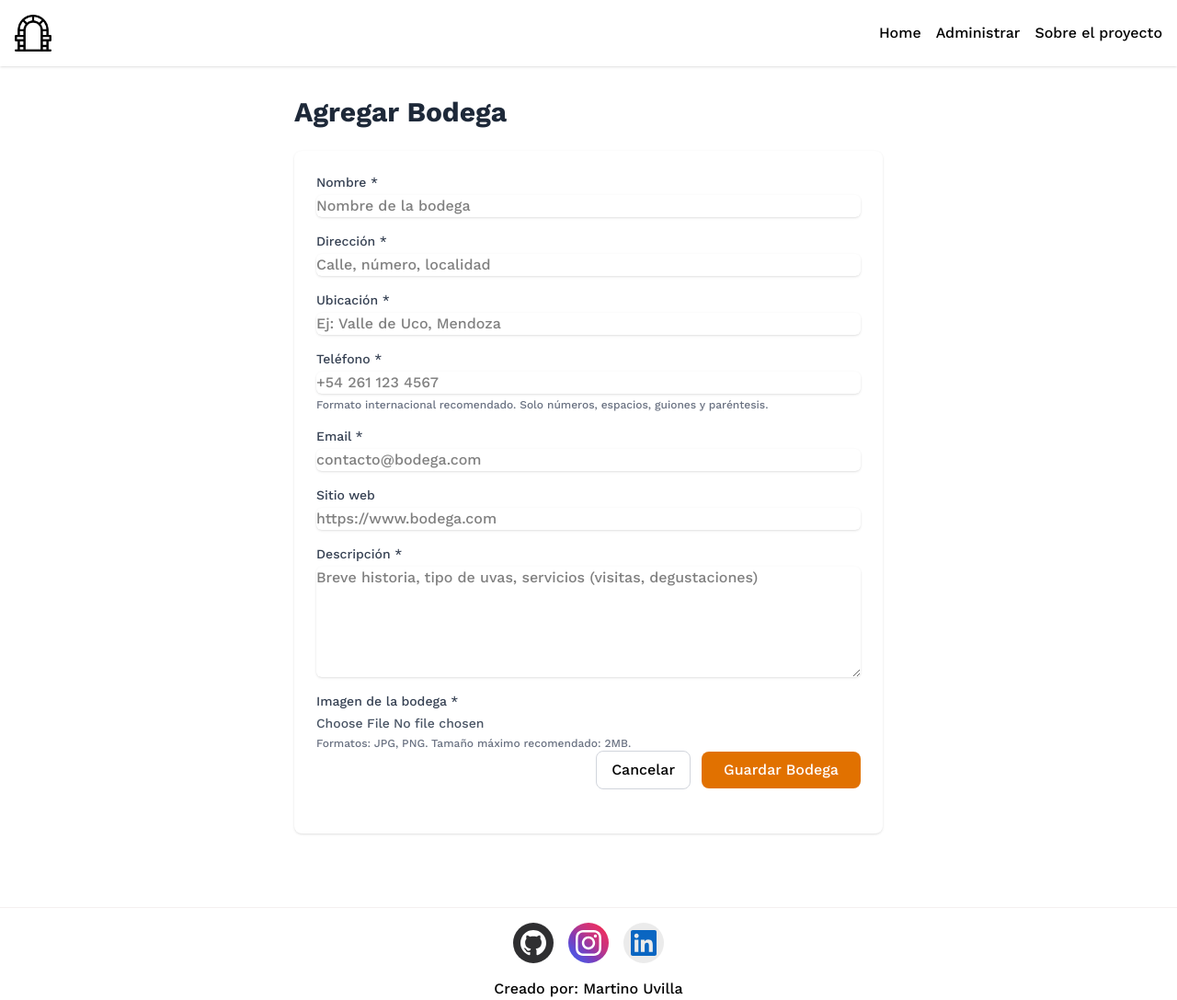
After one commit to martinoum/final_programacion, a Django app: page /bodega/agregar in a window 1280 px wide. The commit adds this page. Shown: the whole page at 92% size. Run offline with Django 5.2, Linux system fonts and the light colour scheme.

Commit message:
Formulario GUARDAR, ELIMINAR , MOSTRAR OKAY Editar ERROR

```diff
--- /dev/null
+++ b/bodegaApp/forms.py
@@ -0,0 +1,12 @@
+from django import forms
+from .models import Bodega, Vino
+
+class BodegaForm(forms.ModelForm):
+    class Meta:
+        model = Bodega
+        fields = '__all__'
+
+class VinoForm(forms.ModelForm):
+    class Meta:
+        model = Vino
+        fields = '__all__'
--- /dev/null
+++ b/bodegaApp/templates/agregar_bodega.html
@@ -0,0 +1,12 @@
+{% extends 'base.html' %}
+
+{% block title %} Editar Bodega {% endblock %}
+
+{% block content %}
+
+<div class="container max-w-2xl px-4 py-8 mx-auto">
+    <h1 class="mb-6 text-3xl font-bold text-gray-800">Agregar Bodega</h1>
+    {% include "bodega_form.html" %}
+</div>
+
+{% endblock %}
--- a/bodegaApp/templates/bodega_form.html
+++ b/bodegaApp/templates/bodega_form.html
@@ -1,85 +1,178 @@
-{% extends "base.html" %}
+<form
+  class="max-w-3xl p-6 mx-auto bg-white rounded-lg shadow"
+  action=""
+  method="post"
+  enctype="multipart/form-data"
+  novalidate
+>
 
-{% block title%}  {% endblock %}
+{% csrf_token %}
 
-{% block content %}
-<form id="form-add-bodega" class="max-w-3xl p-6 mx-auto bg-white rounded-lg shadow" action="#" method="post" enctype="multipart/form-data" novalidate>
   <!-- Nombre -->
   <div class="mb-4">
-    <label for="nombre" class="block text-sm font-medium text-gray-700">Nombre *</label>
-    <input id="nombre" name="nombre" type="text" maxlength="200" required
+    <label for="nombre" class="block text-sm font-medium text-gray-700"
+      >Nombre *</label
+    >
+    <input
+      name="nombre"
+      type="text"
+      maxlength="200"
+      required
       class="block w-full mt-1 border-gray-300 rounded-md shadow-sm focus:ring-amber-500 focus:border-amber-500"
-           placeholder="Nombre de la bodega" />
+      placeholder="Nombre de la bodega"
+      value = "{{ formulario.nombre.value | default:''}}"
+    />
   </div>
 
   <!-- Dirección -->
   <div class="mb-4">
-    <label for="direccion" class="block text-sm font-medium text-gray-700">Dirección *</label>
-    <input id="direccion" name="direccion" type="text" maxlength="300" required
+    <label for="direccion" class="block text-sm font-medium text-gray-700"
+      >Dirección *</label
+    >
+    <input
+      name="direccion"
+      type="text"
+      maxlength="300"
+      required
       class="block w-full mt-1 border-gray-300 rounded-md shadow-sm focus:ring-amber-500 focus:border-amber-500"
-           placeholder="Calle, número, localidad" />
+      placeholder="Calle, número, localidad"
+      value = "{{ formulario.direccion.value | default:''}}"
+    />
   </div>
 
   <!-- Ubicación (campo corto) -->
   <div class="mb-4">
-    <label for="ubicacion" class="block text-sm font-medium text-gray-700">Ubicación *</label>
-    <input id="ubicacion" name="ubicacion" type="text" maxlength="200" required
+    <label for="ubicacion" class="block text-sm font-medium text-gray-700"
+      >Ubicación *</label
+    >
+    <input
+      name="ubicacion"
+      type="text"
+      maxlength="200"
+      required
       class="block w-full mt-1 border-gray-300 rounded-md shadow-sm focus:ring-amber-500 focus:border-amber-500"
-           placeholder="Ej: Valle de Uco, Mendoza" />
+      placeholder="Ej: Valle de Uco, Mendoza"
+      value = "{{ formulario.ubicacion.value | default:''}}"
+
+    />
   </div>
 
   <!-- Teléfono -->
   <div class="mb-4">
-    <label for="telefono" class="block text-sm font-medium text-gray-700">Teléfono *</label>
-    <input id="telefono" name="telefono" type="tel" maxlength="20" required
+    <label for="telefono" class="block text-sm font-medium text-gray-700"
+      >Teléfono *</label
+    >
+    <input
+      name="telefono"
+      type="tel"
+      maxlength="20"
+      required
       pattern="^\+?[0-9\s\-()]{6,20}$"
       class="block w-full mt-1 border-gray-300 rounded-md shadow-sm focus:ring-amber-500 focus:border-amber-500"
-           placeholder="+54 261 123 4567" />
-    <p class="mt-1 text-xs text-gray-500">Formato internacional recomendado. Solo números, espacios, guiones y paréntesis.</p>
+      placeholder="+54 261 123 4567"
+      value = "{{ formulario.telefono.value | default:''}}"
+    />
+    <p class="mt-1 text-xs text-gray-500">
+      Formato internacional recomendado. Solo números, espacios, guiones y
+      paréntesis.
+    </p>
   </div>
 
   <!-- Email -->
   <div class="mb-4">
-    <label for="email" class="block text-sm font-medium text-gray-700">Email *</label>
-    <input id="email" name="email" type="email" required
+    <label for="email" class="block text-sm font-medium text-gray-700"
+      >Email *</label
+    >
+    <input
+      name="email"
+      type="email"
+      required
       class="block w-full mt-1 border-gray-300 rounded-md shadow-sm focus:ring-amber-500 focus:border-amber-500"
-           placeholder="contacto@bodega.com" />
+      placeholder="contacto@bodega.com"
+      value = "{{ formulario.email.value | default:''}}"
+    />
   </div>
 
   <!-- Sitio web (opcional) -->
   <div class="mb-4">
-    <label for="sitio" class="block text-sm font-medium text-gray-700">Sitio web</label>
-    <input id="sitio" name="sitio" type="url" placeholder="https://www.bodega.com"
-           class="block w-full mt-1 border-gray-300 rounded-md shadow-sm focus:ring-amber-500 focus:border-amber-500" />
+    <label for="sitio" class="block text-sm font-medium text-gray-700"
+      >Sitio web</label
+    >
+    <input
+      name="sitio"
+      type="url"
+      placeholder="https://www.bodega.com"
+      class="block w-full mt-1 border-gray-300 rounded-md shadow-sm focus:ring-amber-500 focus:border-amber-500"
+      value = "{{ formulario.sitio.value | default:''}}"
+    />
   </div>
 
   <!-- Descripción -->
   <div class="mb-4">
-    <label for="descripcion" class="block text-sm font-medium text-gray-700">Descripción *</label>
-    <textarea id="descripcion" name="descripcion" rows="5" required maxlength="2000"
+    <label for="descripcion" class="block text-sm font-medium text-gray-700"
+      >Descripción *</label
+    >
+    <textarea
+      id="descripcion"
+      name="descripcion"
+      rows="5"
+      required
+      maxlength="2000"
       class="block w-full mt-1 border-gray-300 rounded-md shadow-sm focus:ring-amber-500 focus:border-amber-500"
-              placeholder="Breve historia, tipo de uvas, servicios (visitas, degustaciones)"></textarea>
+      placeholder="Breve historia, tipo de uvas, servicios (visitas, degustaciones)"
+      value = "{{ formulario.descripcion.value | default:''}}"
+    ></textarea>
   </div>
 
   <!-- Imagen -->
   <div class="mb-6">
-    <label for="imagen" class="block text-sm font-medium text-gray-700">Imagen de la bodega *</label>
-    <input id="imagen" name="imagen" type="file" accept="image/*" required
-           class="block w-full mt-1 text-sm text-gray-600" />
-    <p class="mt-1 text-xs text-gray-500">Formatos: JPG, PNG. Tamaño máximo recomendado: 2MB.</p>
+    <label for="imagen" class="block text-sm font-medium text-gray-700"
+      >Imagen de la bodega *</label
+    >
+    <input
+      id="imagen"
+      name="imagen"
+      type="file"
+      accept="image/*"
+      required
+      class="block w-full mt-1 text-sm text-gray-600"
+      value = "{{ formulario.imagen.value | default:''}}"
+    />
+    <p class="mt-1 text-xs text-gray-500">
+      Formatos: JPG, PNG. Tamaño máximo recomendado: 2MB.
+    </p>
+
+
+    {% if formulario.imagen.value %}
 
     <!-- Preview -->
     <div id="preview-container" class="hidden mt-4">
       <p class="mb-2 text-sm text-gray-600">Vista previa:</p>
-      <img id="preview-img" src="#" alt="Vista previa imagen" class="object-cover w-full h-48 rounded-md shadow" />
+        <img
+          src=" {{ formulario.imagen.url.value }}"
+          alt="Vista previa imagen"
+          class="object-cover w-full h-48 rounded-md shadow"
+        />
       </div>
     </div>
 
+    {% endif %}
+
+
   <!-- Acciones -->
   <div class="flex items-center justify-end gap-3">
-    <button type="reset" class="px-4 py-2 border border-gray-300 rounded-lg hover:bg-gray-50">Limpiar</button>
-    <button type="submit" class="px-6 py-2 text-white rounded-lg bg-amber-600 hover:bg-amber-700">Guardar Bodega</button>
+    <button
+      onclick="history.back()"
+      type="button"
+      class="px-4 py-2 border border-gray-300 rounded-lg hover:bg-gray-50"
+    >
+      Cancelar
+    </button>
+    <button
+      type="submit"
+      class="px-6 py-2 text-white rounded-lg bg-amber-600 hover:bg-amber-700"
+    >
+      Guardar Bodega
+    </button>
   </div>
 </form>
-
-{% endblock %}
--- a/bodegaApp/views.py
+++ b/bodegaApp/views.py
@@ -1,5 +1,7 @@
-from django.shortcuts import render
+from django.shortcuts import render, redirect
 from .models import Bodega, Vino
+from .forms import BodegaForm, VinoForm
+
 # Create your views here.
 def inicio(request):
     return render(request, 'home.html')
@@ -8,14 +10,69 @@ def bodegas_lista(request):
     bodegas = Bodega.objects.all() #Traemos todas las bodegas de la base de datos
     return render(request, 'bodegas.html', {'bodegas': bodegas})
 
-def vinos_lista(request):
-    vinos = Vino.objects.all() #Traemos todos los vinos de la base de datos
-    return render(request, 'vinos.html', {'vinos': vinos})
+def editar_bodega(request,id):
+    bodega_Editada = Bodega.objects.get(id=id)
+    # formulario aca
+    formulario = BodegaForm(
+        request.POST or None, # Datos del formulario enviado (si existe)
+        request.FILES or None, # Archivos subidos como imagenes (si existe)
+        instance=bodega_Editada) # Registro existente a editar (si se pasa)
+    if formulario.is_valid() and request.POST:
+        formulario.save()
+        return redirect('administrar')
+    return render(request, 'editar_bodega.html', {'formulario':formulario})
+
+def agregar_bodega(request):
+    formulario = BodegaForm(
+        request.POST or None, # Datos del formulario enviado (si existe)
+        request.FILES or None, # Archivos subidos como imagenes (si existe)
+        )
+    if formulario.is_valid() and request.POST:
+        formulario.save()
+        return redirect('administrar')
+    return render(request,'agregar_bodega.html', {'formulario':formulario})
+
+def eliminar_bodega(request,id):
+    bodega_eliminada = Bodega.objects.get(id=id)
+    bodega_eliminada.delete()
+    return redirect('administrar')
 
 def bodega_detalle(request,id):
     bodega_por_id = Bodega.objects.get(id=id) #Traemos la bodega con el id recibido
     print(bodega_por_id)
     return render(request, 'bodega_Detalle.html', {'bodega': bodega_por_id})
+
+
+def vinos_lista(request):
+    vinos = Vino.objects.all() #Traemos todos los vinos de la base de datos
+    return render(request, 'vinos.html', {'vinos': vinos})
+
+def editar_vino(request,id):
+    vino_Editado = Vino.objects.get(id=id)
+    # formulario aca
+    formulario = VinoForm(
+        request.POST or None, # Datos del formulario enviado (si existe)
+        request.FILES or None, # Archivos subidos como imagenes (si existe)
+        instance=vino_Editado) # Registro existente a editar (si se pasa)
+    if formulario.is_valid() and request.POST:
+        formulario.save()
+        return redirect('administrar')
+    return render(request, 'editar_vino.html', {'formulario':formulario})
+
+def agregar_vino(request):
+    formulario = VinoForm(
+        request.POST or None, # Datos del formulario enviado (si existe)
+        request.FILES or None, # Archivos subidos como imagenes (si existe)
+        )
+    if formulario.is_valid() and request.POST:
+        formulario.save()
+        return redirect('administrar')
+    return render(request,'agregar_vino.html', {'formulario':formulario})
+
+def eliminar_vino(request,id):
+    vino_eliminado = Vino.objects.get(id=id)
+    vino_eliminado.delete()
+    return redirect('administrar')
 
 def vino_detalle(request,id):
     vino_por_id = Vino.objects.get(id=id) #Traemos el vino con el id recibido
@@ -33,5 +90,7 @@ def formulario_bodega(request):
 def formulario_vino(request):
     return render(request, 'vino_form.html')
 
+
+
 def about(request):
     return render(request, 'about.html')
--- a/proyecto/urls.py
+++ b/proyecto/urls.py
@@ -16,7 +16,7 @@ Including another URLconf
 """
 from django.contrib import admin
 from django.urls import path
-from bodegaApp.views import about, formulario_vino, inicio, bodegas_lista, vinos_lista, bodega_detalle, vino_detalle, administrar, formulario_bodega
+from bodegaApp.views import about, formulario_vino, inicio, bodegas_lista, vinos_lista, bodega_detalle, vino_detalle, administrar, formulario_bodega,editar_bodega,agregar_bodega,eliminar_bodega,editar_vino,agregar_vino,eliminar_vino
 
 from django.conf import settings #PENDIENTE notion
 from django.contrib.staticfiles.urls import static #PENDIENTE notion
@@ -24,10 +24,17 @@ from django.contrib.staticfiles.urls import static #PENDIENTE notion
 urlpatterns = [
     path('admin/', admin.site.urls),
     path('', inicio, name='inicio'),
+
+    # Bodegas
     path('bodegas_lista/', bodegas_lista, name='bodegas_lista'),
+    path('bodega/agregar', agregar_bodega,name="agregar_bodega"),
+    path('bodega/editar/<int:id>', editar_bodega,name="editar_bodega"),
+    path('bodega/eliminar/<int:id>', eliminar_bodega,name="eliminar_bodega"),
+    path('bodega/detalle/<int:id>/', bodega_detalle, name='bodega_detalle'),
+    # Vinos
     path('vinos_lista/', vinos_lista, name='vinos_lista'),
-    path('bodega/detalle/<int:id>/', bodega_detalle, name='bodega_detalle'),
     path('vino/detalle/<int:id>/', vino_detalle, name='vino_detalle'),
+    # Otras
     path('administrar/', administrar, name='administrar'),
     path('bodega/formulario/', formulario_bodega, name='formulario_bodega'),
     path('vino/formulario/', formulario_vino, name='formulario_vino'),
```
Also changed, not shown: bodegaApp/models.py (+8 -0 lines), bodegaApp/templates/administrar.html (+6 -4 lines), bodegaApp/templates/editar_bodega.html (added, +12 -0 lines), bodegaApp/templates/agregar_vino.html (added), bodegaApp/templates/editar_vino.html (added), db.sqlite3. Lines whose indentation alone changed are shown as unchanged.
